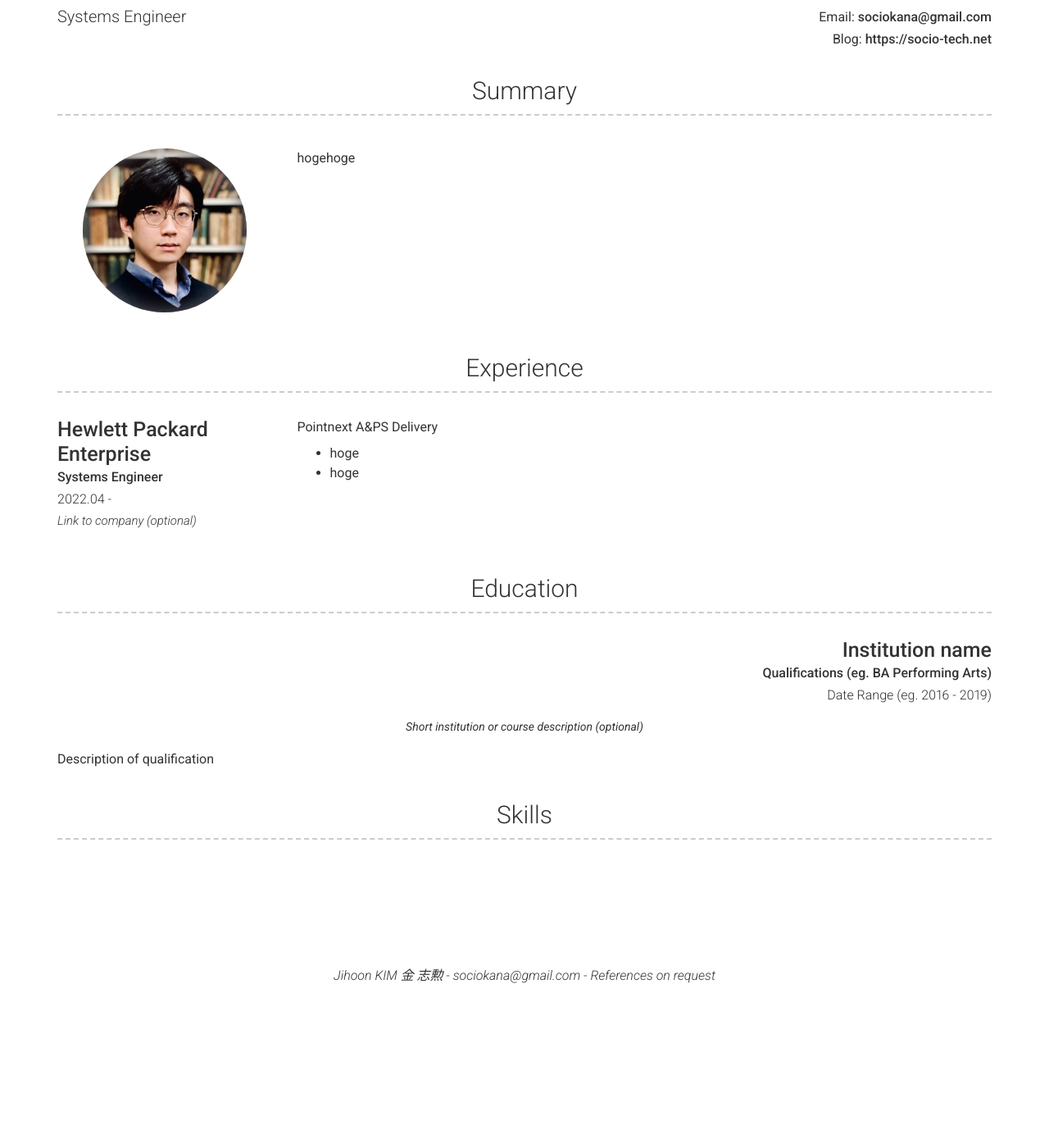
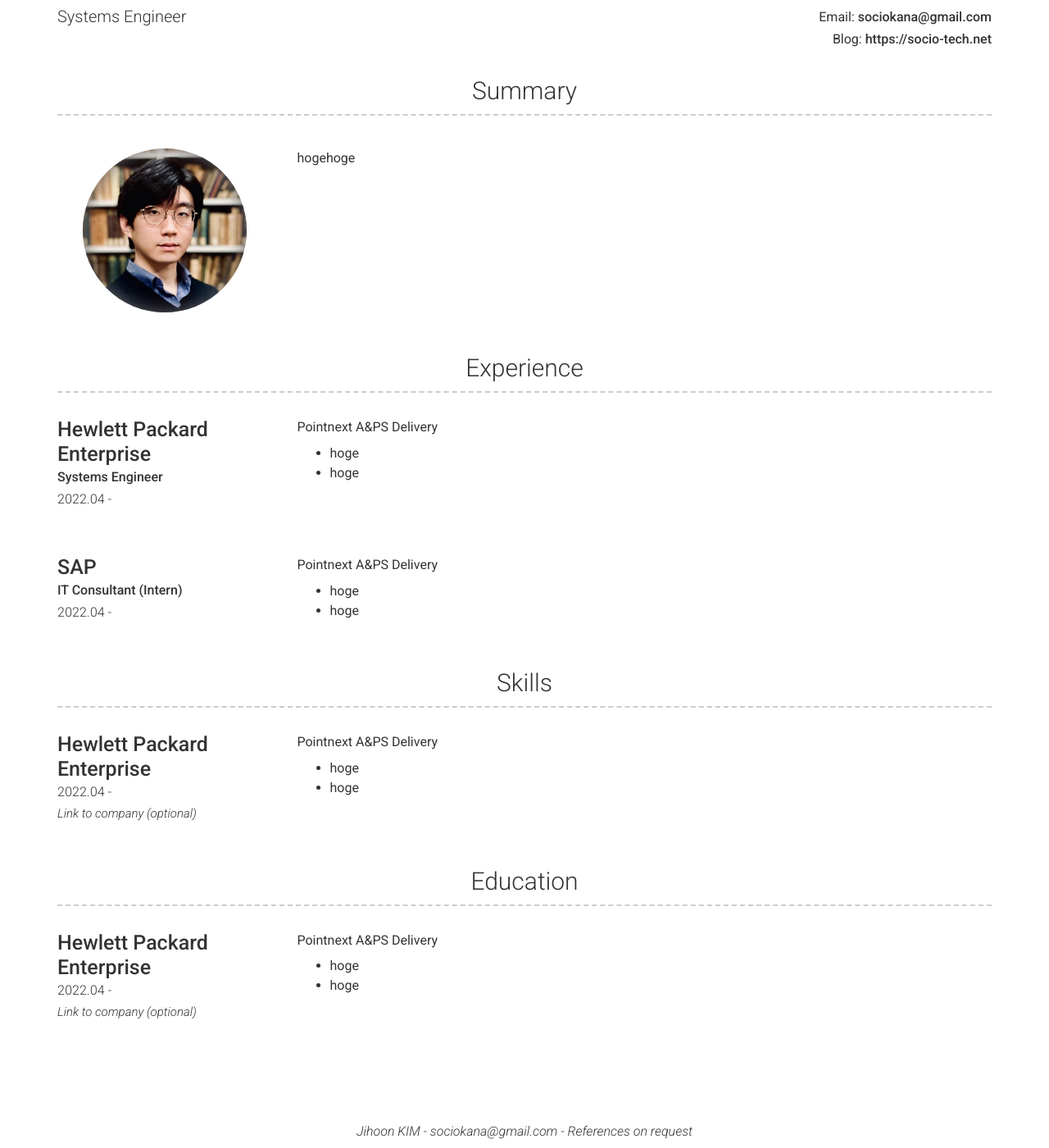
Before and after one commit to sociokana/sociokana.github.io, a Jekyll site: the page built from index.md, in a window 1280 px wide and 1400 px high, scrolled down 121 px. Shown: the whole window at 82% size. Built offline with Jekyll 4.4.1, drawn with Linux system fonts in a browser that asks for light colours; nearby versions of some CDN libraries; before the commit the page ends 1330 px from its top, so only the background shows below that; some of the changed text lies outside the part shown.

Commit message:
Update _config.yml

```diff
--- a/_config.yml
+++ b/_config.yml
@@ -6,7 +6,7 @@ repository: sociokana/sociokana.github.io
 version: 2
 
 # Personal info
-name: Jihoon KIM 金 志勲
+name: Jihoon KIM
 title: Systems Engineer
 email: sociokana@gmail.com
 # email_title: Email (Email title override)
@@ -83,6 +83,31 @@ content:
         title: Hewlett Packard Enterprise
         sub_title: Systems Engineer
         caption: 2022.04 -
+        # link: Link to company (optional)
+        # quote: >
+          # Short description of the company (optional)
+        description: | # this will include new lines to allow paragraphs
+          Pointnext A&PS Delivery
+          - hoge
+          - hoge
+      - layout: left
+        title: SAP
+        sub_title: IT Consultant (Intern)
+        caption: 2022.04 -
+        # link: Link to company (optional)
+        # quote: >
+          # Short description of the company (optional)
+        description: | # this will include new lines to allow paragraphs
+          Pointnext A&PS Delivery
+          - hoge
+          - hoge
+  - title: Skills
+    layout: list
+    content:
+      - layout: left
+        title: Hewlett Packard Enterprise
+#        sub_title: Systems Engineer
+        caption: 2022.04 -
         link: Link to company (optional)
         # quote: >
           # Short description of the company (optional)
@@ -93,18 +118,18 @@ content:
   - title: Education
     layout: list
     content:
-      - layout: top-right
-        title: Institution name
-        sub_title: Qualifications (eg. BA Performing Arts)
-        caption: Date Range (eg. 2016 - 2019)
-        quote: >
-          Short institution or course description (optional)
+      - layout: left
+        title: Hewlett Packard Enterprise
+#        sub_title: Systems Engineer
+        caption: 2022.04 -
+        link: Link to company (optional)
+        # quote: >
+          # Short description of the company (optional)
         description: | # this will include new lines to allow paragraphs
-          Description of qualification
-  - title: Skills
-    layout: list
-    content:
-      -
+          Pointnext A&PS Delivery
+          - hoge
+          - hoge
+
 
 
 # Footer
```
